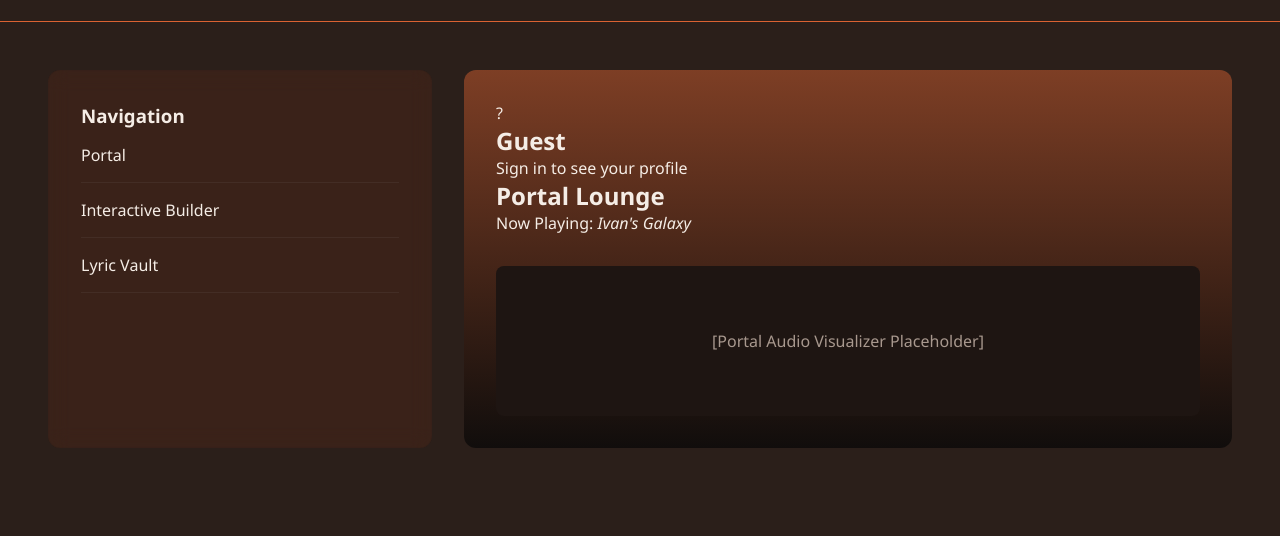
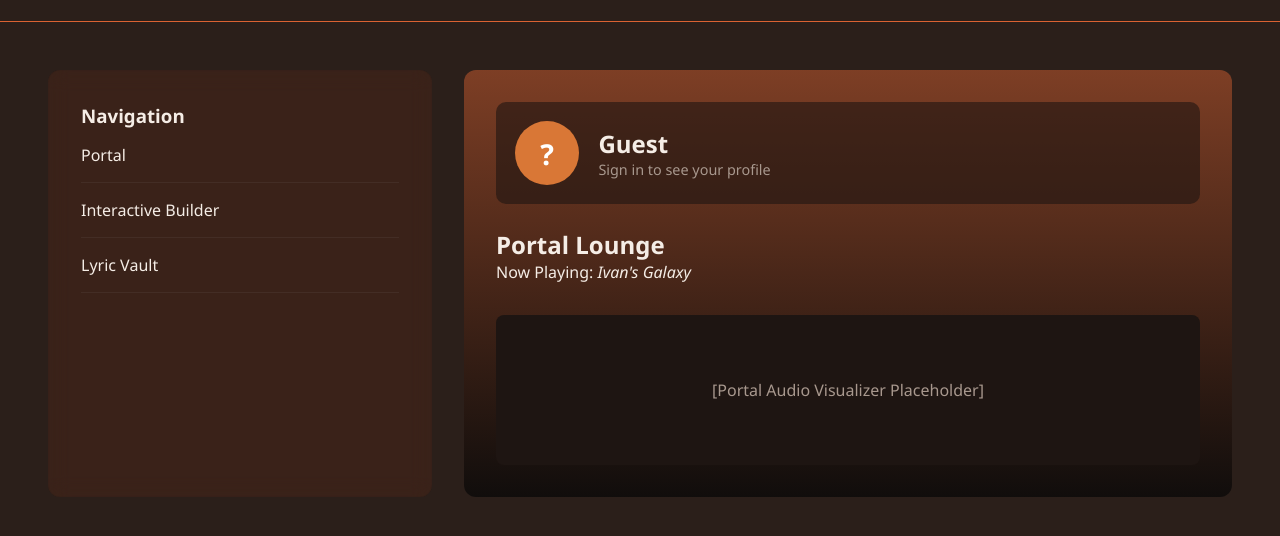
Before and after one commit to melanniely/mkl28-it340-project, a plain HTML site: page milestone1/index.html in a window 1280 px wide. Shown: the part 60-596 px from the top of the page. Drawn offline with Linux system fonts and the light colour scheme; no server answers.

Commit message:
update on the styles.css

```diff
--- a/milestone1/styles.css
+++ b/milestone1/styles.css
@@ -184,3 +184,34 @@ html.is-loaded::after {
     flex-direction: column;
     justify-content: space-between;
 }
+
+.profile-card {
+    display: flex;
+    align-items: center;
+    gap: 1.2rem;
+    padding: 1.2rem;
+    margin-bottom: 1.5rem;
+    background: rgba(30, 21, 18, 0.6);
+    border-radius: 10px;
+}
+.avatar {
+    width: 64px;
+    height: 64px;
+    border-radius: 50%;
+    background: var(--accent-warm);
+    color: #fff;
+    font-size: 1.8rem;
+    font-weight: bold;
+    display: flex;
+    align-items: center;
+    justify-content: center;
+}
+#profile-email, #profile-since { color: var(--text-muted); font-size: 0.9rem; }
+.logout-btn {
+    background: none;
+    border: 1px solid var(--accent-warm);
+    color: var(--text-light);
+    padding: 0.3rem 0.8rem;
+    border-radius: 6px;
+    cursor: pointer;
+}
```
